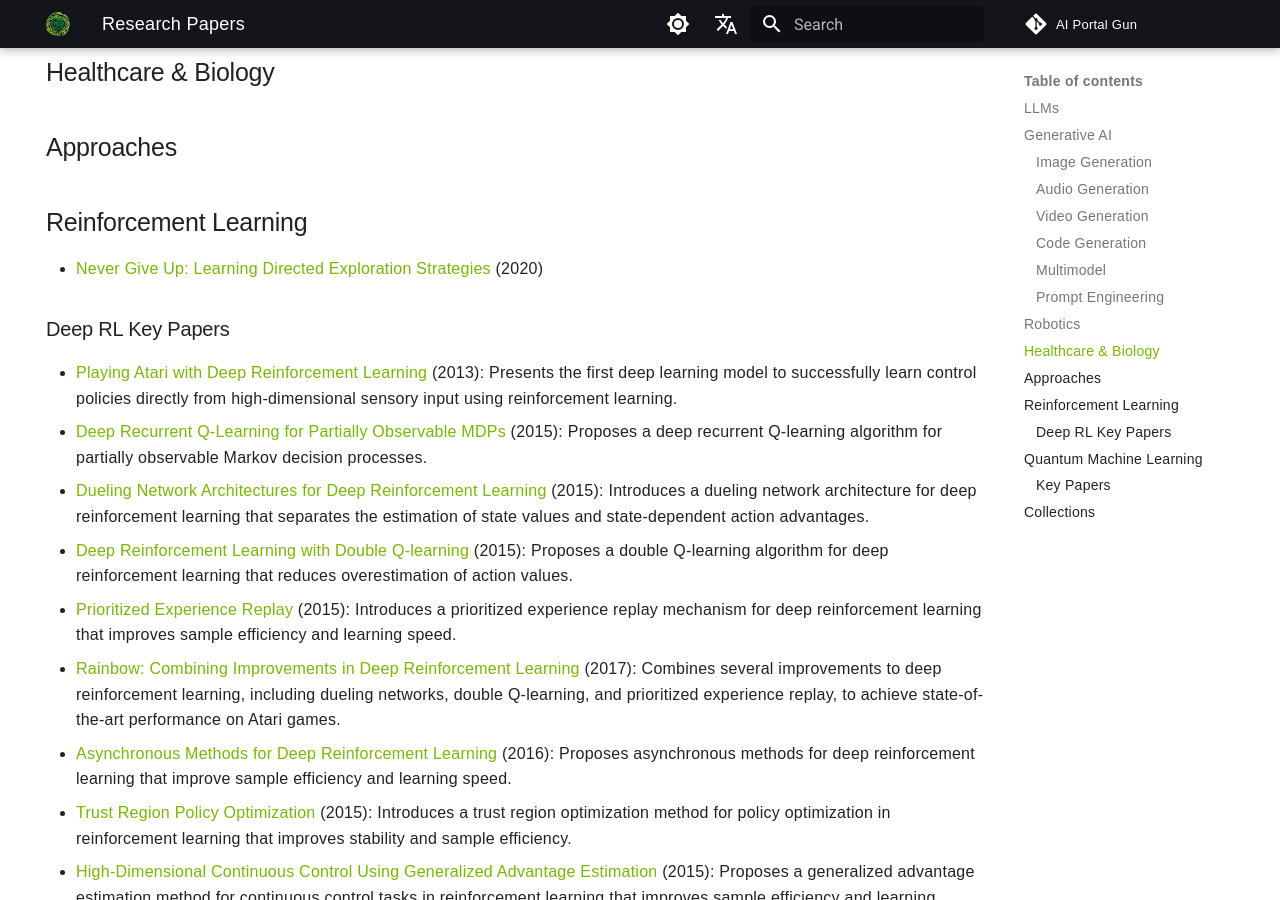
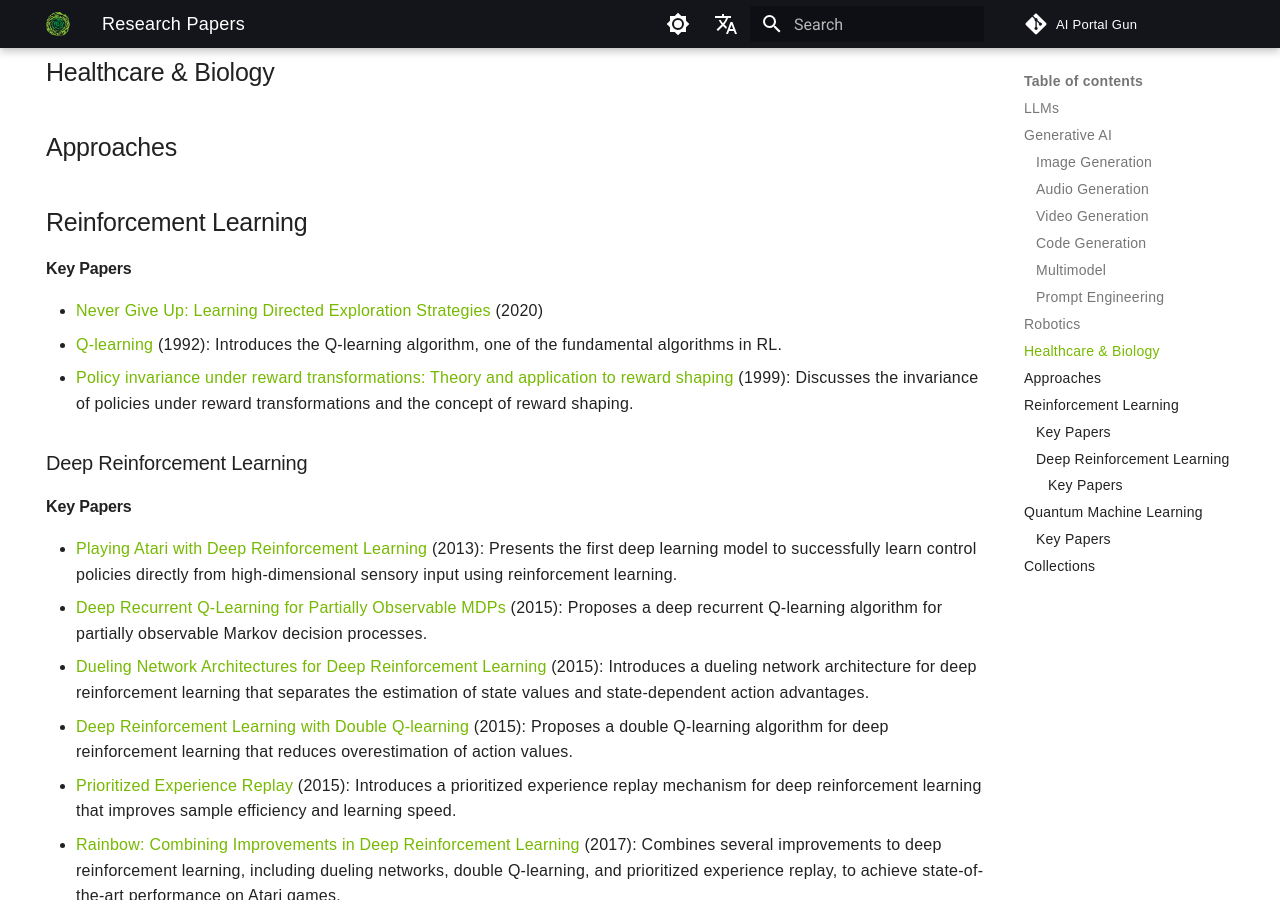
Before and after one commit to Mohit-Vaswani/AI-Portal-Gun, an MkDocs documentation site: the page built from docs/papers/papers.md, in a window 1280 px wide and 900 px high, scrolled down 1433 px. Built offline with MkDocs 1.6.1 and Material for MkDocs 9.7.7, drawn with Linux system fonts in a browser that asks for light colours; comment, search, counter and statistics services are not loaded.

Commit message:
adde d req file

```diff
--- a/docs/papers/papers.md
+++ b/docs/papers/papers.md
@@ -52,9 +52,17 @@ Below, you'll find the latest, highly-cited papers, organized by their release d
 
 ## Reinforcement Learning
 
+####  Key Papers
+
 - [Never Give Up: Learning Directed Exploration Strategies](https://arxiv.org/abs/2002.06038) (2020)
+- [Q-learning](https://www.gatsby.ucl.ac.uk/~dayan/papers/cjch.pdf) (1992): Introduces the Q-learning algorithm, one of the fundamental algorithms in RL.
+- [Policy invariance under reward transformations: Theory and application to reward shaping](https://people.eecs.berkeley.edu/~pabbeel/cs287-fa09/readings/NgHaradaRussell-shaping-ICML1999.pdf) (1999): Discusses the invariance of policies under reward transformations and the concept of reward shaping.
 
-### Deep RL Key Papers
+
+
+### Deep Reinforcement Learning
+
+####  Key Papers
 
 - [Playing Atari with Deep Reinforcement Learning](https://www.cs.toronto.edu/~vmnih/docs/dqn.pdf) (2013): Presents the first deep learning model to successfully learn control policies directly from high-dimensional sensory input using reinforcement learning.
 - [Deep Recurrent Q-Learning for Partially Observable MDPs](https://arxiv.org/abs/1507.06527) (2015): Proposes a deep recurrent Q-learning algorithm for partially observable Markov decision processes.
--- /dev/null
+++ b/requirements.txt
@@ -0,0 +1 @@
+mkdocs-material
```
